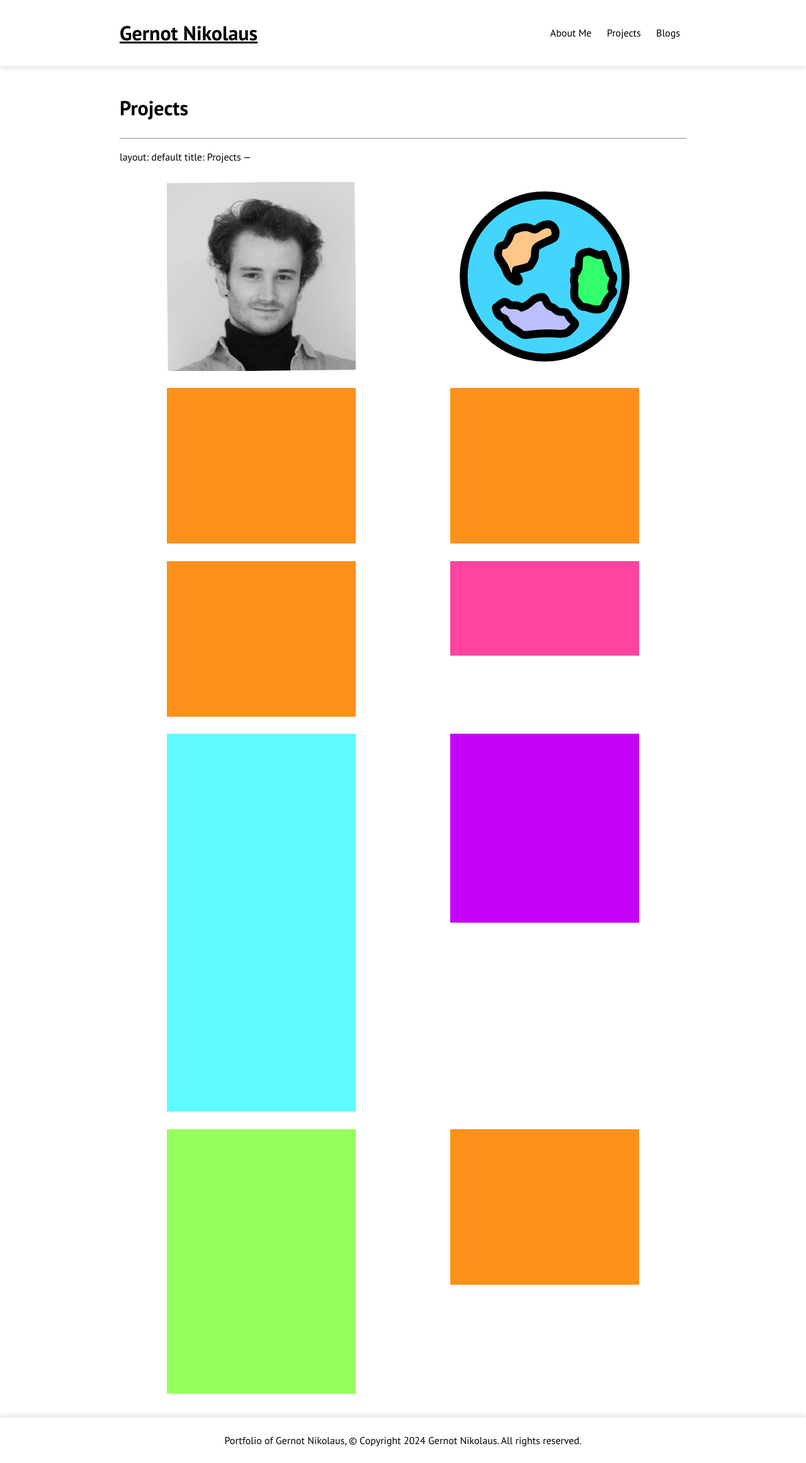
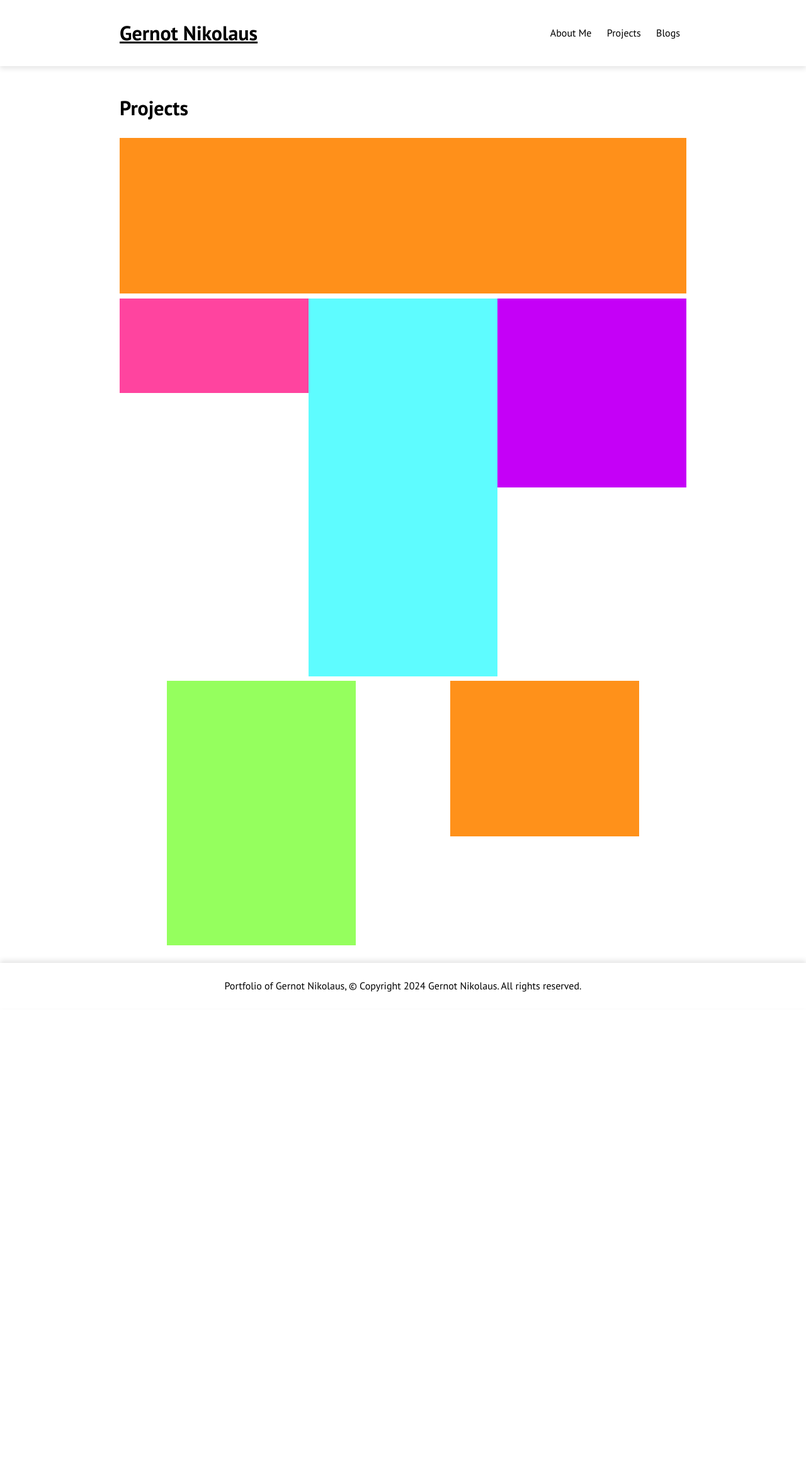
Before and after one commit to gernotnikolaus/gernotnikolaus.github.io, a Jekyll site: the page built from projects.md, in a window 1280 px wide. Shown: the whole page at 63% size. Built offline with Jekyll 4.4.1, drawn with Linux system fonts in a browser that asks for light colours; after the commit the page ends 1601 px from its top, so only the background shows below that.

Commit message:
projects

```diff
--- a/assets/main.css
+++ b/assets/main.css
@@ -224,7 +224,7 @@ footer p {
 }
 
 .gallery-item {
-    margin: 10px;
+
 }
 
 .gallery-item img {
--- a/projects.md
+++ b/projects.md
@@ -1,8 +1,3 @@
----
-layout: default
-title: Projects
----
-
 ---
 layout: default
 title: Projects
@@ -10,7 +5,7 @@ title: Projects
 
 <div class="gallery-container">
   {% for image in site.static_files %}
-    {% if image.path contains '/images/' %}
+    {% if image.path contains 'assets/images/projects' %}
       {% assign img_name = image.path | split: '/' | last %}
       {% assign img_desc = site.data.image_descriptions[img_name] %}
 
```
